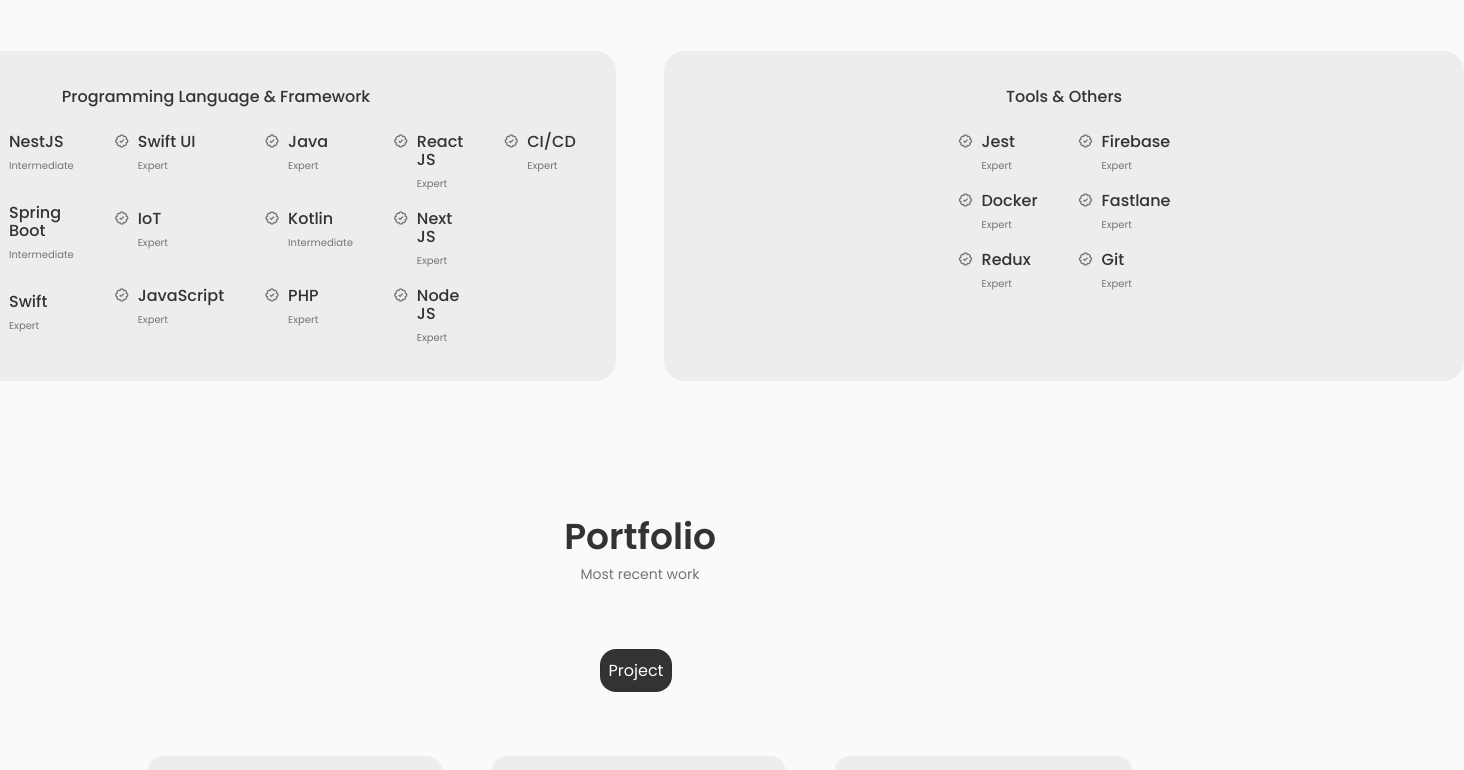
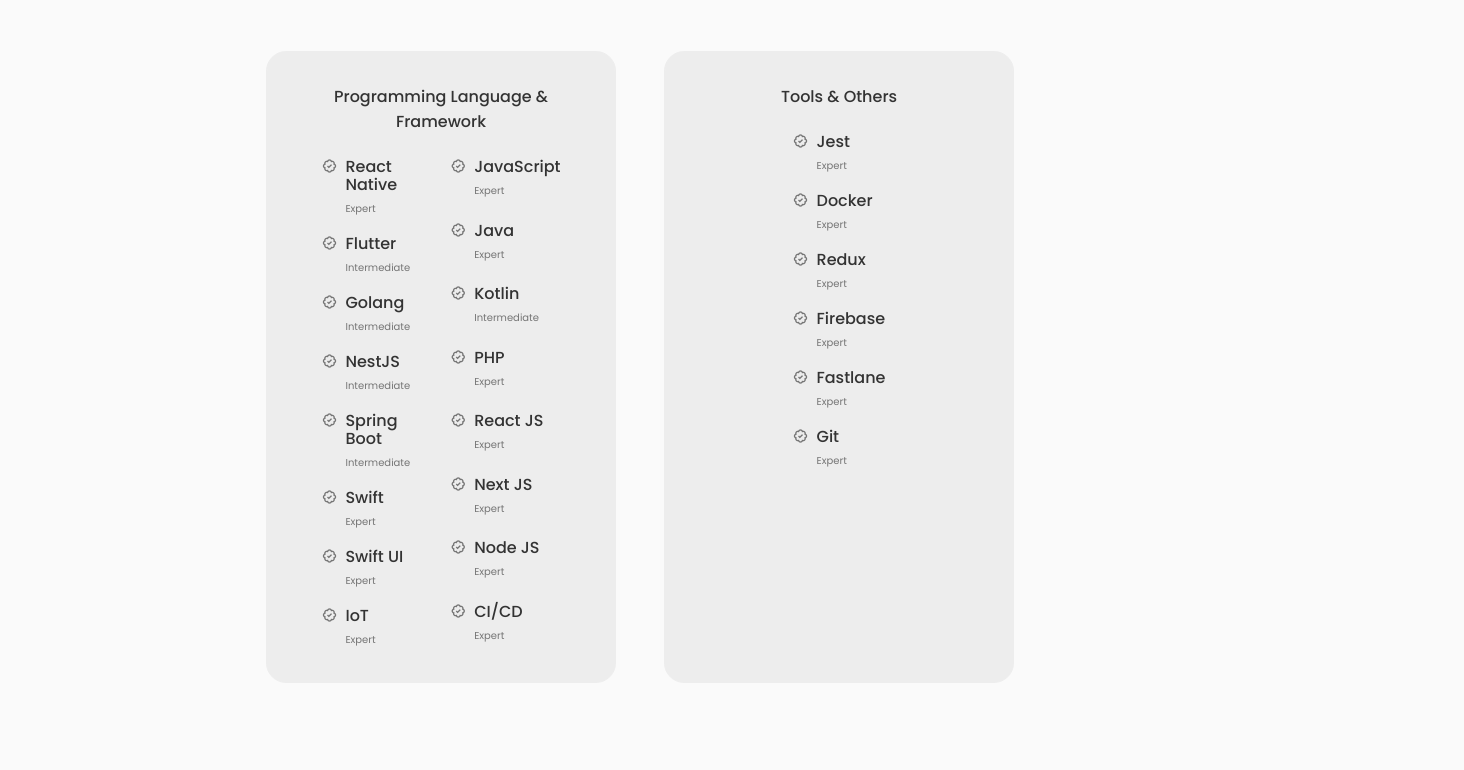
Before and after one commit to umaaamm/personal_portofolio, a Next.js app: page / in a window 1280 px wide. Shown: the part 3040-3810 px from the top of the page, 1464 px wide, since content can reach past the window. Built offline with nearby package versions, Linux system fonts and the light colour scheme.

Commit message:
enhance constant protofolio

```diff
--- a/src/components/skills/SkillsContent.jsx
+++ b/src/components/skills/SkillsContent.jsx
@@ -13,7 +13,7 @@
 )
 
 const renderSkillsGroup = (items) => {
-  const chunkSize = 3
+  const chunkSize = 8
   const result = []
 
   for (let index = 0; index < items.length; index+=chunkSize) {
--- a/src/components/skills/skills.module.css
+++ b/src/components/skills/skills.module.css
@@ -1,5 +1,5 @@
 .skills__container {
-  grid-template-columns: repeat(2, 800px);
+  grid-template-columns: repeat(2, 350px);
   column-gap: 3rem;
   justify-content: center;
 }
```
